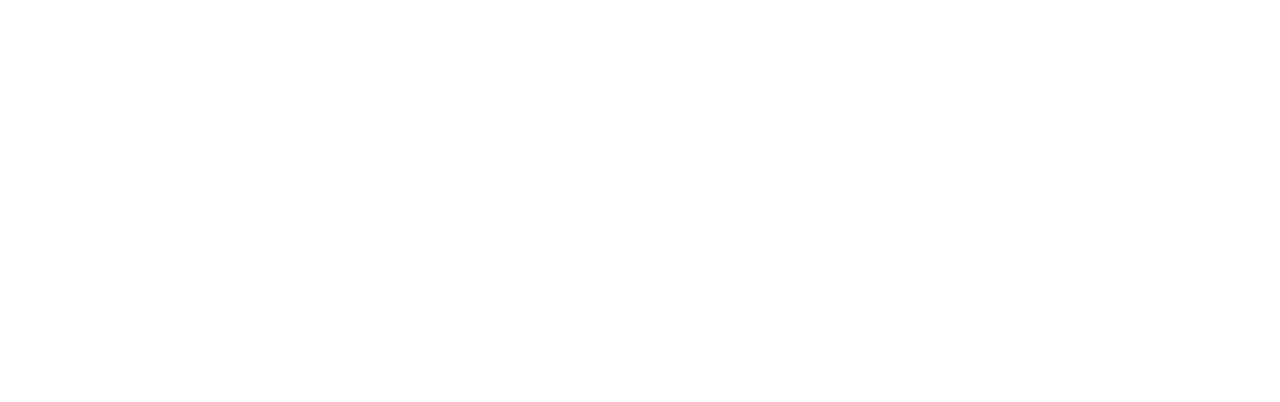
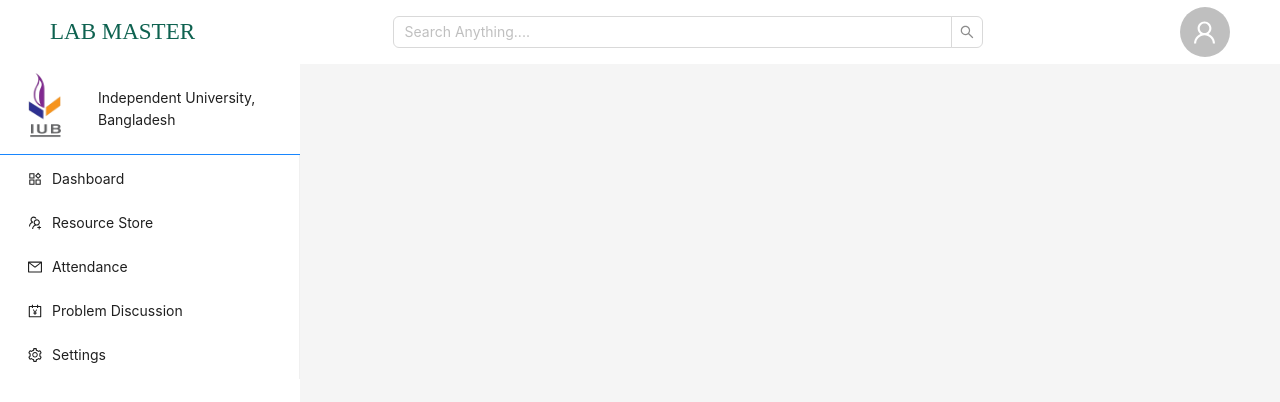
Before and after one commit to mehedirana/react-antd, a React (Create React App) app: page /1 in a window 1280 px wide. Before the commit this address had no page. Shown: the top 402 px of the page. Built offline with nearby package versions, Linux system fonts and the light colour scheme.

Commit message:
route and menu added

```diff
--- a/src/App.jsx
+++ b/src/App.jsx
@@ -13,13 +13,18 @@
       <BrowserRouter>
         <Routes>
           <Route exact path='/' element={<HomePage />} />
+          <Route exact path='/login' element={<LoginPage />} />
           <Route
             exact
             path='/home'
             element={<CustomLayout />}
           />
-          <Route exact path='/login' element={<LoginPage />} />
-          <Route exact path='/dashboard' element={<Teacher />} />
+          <Route
+            exact
+            path='/:path'
+            element={<CustomLayout />}
+          />
+          {/* <Route exact path='/dashboard' element={<Teacher />} /> */}
         </Routes>
       </BrowserRouter>
     </Provider>
--- /dev/null
+++ b/src/pages/Dashboard/index.jsx
@@ -0,0 +1,12 @@
+import React from 'react'
+
+const Dashboard = () => {
+    console.log('called');
+    return (
+        <div>Dashboard
+            jjjjjjjjjjhf hjhjhjhjhjhjhjhjhj
+        </div>
+    )
+}
+
+export default Dashboard
--- a/src/pages/Layout/index.jsx
+++ b/src/pages/Layout/index.jsx
@@ -1,16 +1,27 @@
-import React from 'react'
-import { Layout, Menu, Flex,  Input, Avatar } from 'antd';
-import { headerStruct, layoutStruct, siderStruct } from './struct';
+import React, { useEffect } from 'react'
+import { Layout, Menu, Flex, Input, Avatar } from 'antd';
+import { contentStruct, headerStruct, layoutStruct, siderStruct } from './struct';
 import { BrandHeadline, BrandLogo } from '../../components/Brand';
 import * as AntdIcons from '@ant-design/icons';
+import { useDispatch, useSelector } from 'react-redux';
+import { selectMenu } from '../../store/menu/menuAction';
+import { useLocation, useNavigate } from 'react-router-dom';
+import Dashboard from '../Dashboard';
+import Store from '../Store';
 
-const { Header, Sider } = Layout;
+const { Header, Sider, Content } = Layout;
 const { Search } = Input;
 
 const { header } = headerStruct;
 
 const CustomLayout = () => {
+    const menu = useSelector((e)=> e.menu)
 
+    const dispatch = useDispatch()
+    const navigate = useNavigate();
+    const location = useLocation();
+
+console.log(menu);
     const getItem = (label, key, icon, children) => {
         return {
             key,
@@ -21,18 +32,36 @@
     };
 
     const items = [
-        getItem('Dashboard', '/home', <AntdIcons.ProductOutlined />),
-        getItem('Resource Store', '/store', <AntdIcons.UsergroupAddOutlined />),
+        getItem('Dashboard', '/dashboard', <AntdIcons.ProductOutlined />),
+        getItem('Resource Store', '/resource-store', <AntdIcons.UsergroupAddOutlined />),
         getItem('Attendance', '/attendance', <AntdIcons.MailOutlined />),
-        getItem('Problem Discussion', '/discussion', <AntdIcons.AccountBookOutlined />),
+        getItem('Problem Discussion', '/problem-discussion', <AntdIcons.AccountBookOutlined />),
         getItem('Settings', '/settings', <AntdIcons.SettingOutlined />),
     ];
 
 
 
     const handleClickOnMenuItem = (e) => {
-        console.log(e);
+        navigate(`${e.key}`)
+        dispatch(
+            selectMenu(
+            {
+                currentMenu: e.key,
+                currentMenuName: e.key.split('/')?.[1]
               }
+        ))
+    }
+
+    let toRender = null;
+    if(menu?.currentMenuName === 'dashboard') toRender = <Dashboard menu={menu}/>
+    else if(menu?.currentMenuName === 'store') toRender = <Store menu={menu}/>
+    else if(menu?.currentMenuName === 'store'){}
+
+    //    useEffect(()=>{
+    //       dispatch(selectMenu(
+
+    //       ))
+    //    },[location])
 
     return (
         <Layout {...layoutStruct}>
@@ -57,6 +86,9 @@
                         onClick={handleClickOnMenuItem}
                     />
                 </Sider>
+                <Content {...contentStruct}>
+                    {toRender}
+                </Content>
             </Layout>
         </Layout>
     )
--- a/src/pages/Layout/struct.js
+++ b/src/pages/Layout/struct.js
@@ -41,3 +41,10 @@
     wrap: "wrap",
   },
 };
+
+export const contentStruct = {
+  style: {
+    margin: "24px 24px",
+    minHeight: 280,
+  },
+};
--- /dev/null
+++ b/src/pages/Store/index.jsx
@@ -0,0 +1,9 @@
+import React from 'react'
+
+const Store = () => {
+  return (
+    <div>Store</div>
+  )
+}
+
+export default Store
--- a/src/store/actionTypes.js
+++ b/src/store/actionTypes.js
@@ -1,2 +1,4 @@
 export const SET_ROLE_TYPE = 'SET_ROLE_TYPE'
 export const REMOVE_ROLE_TYPE = 'REMOVE_ROLE_TYPE'
+
+export const SELECT_MENU = 'SELECT_MENU'
--- /dev/null
+++ b/src/store/menu/menuAction.js
@@ -0,0 +1,8 @@
+import { SELECT_MENU } from "../actionTypes"
+
+export const selectMenu =(menu)=> (dispatch) =>{
+    dispatch({
+        type:SELECT_MENU,
+        data: menu
+    })
+}
--- /dev/null
+++ b/src/store/menu/menuReducer.js
@@ -0,0 +1,21 @@
+import { SELECT_MENU } from "../actionTypes";
+
+const initialState = {
+    currentMenu: null,
+    currentMenuName: null
+}
+
+
+export const menuReducer = (state = initialState , action) => {
+    switch (action.type) {
+        case SELECT_MENU:
+            return {
+                ...state,
+                currentMenu: action.data.currentMenu,
+                currentMenuName: action.data.currentMenuName
+            }
+
+        default:
+            return state;
+    }
+}
--- a/src/store/rootReducers.js
+++ b/src/store/rootReducers.js
@@ -1,8 +1,10 @@
 import { combineReducers } from "redux";
 import { roleReducer } from "./role/roleReducer";
+import { menuReducer } from "./menu/menuReducer";
 
 
 
 export default combineReducers({
-    role: roleReducer
+    role: roleReducer,
+    menu: menuReducer
 });
```
Lines whose indentation alone changed are shown as unchanged.
